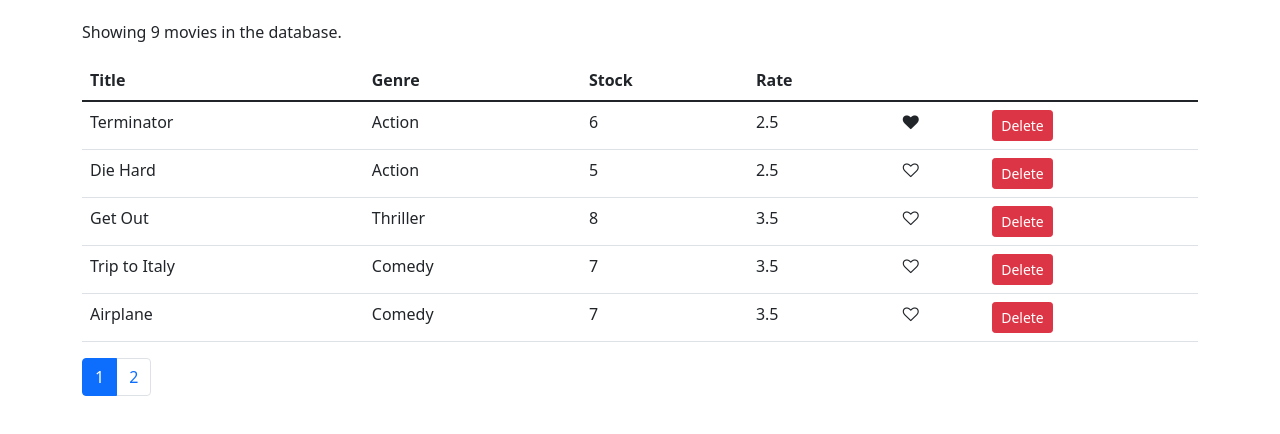
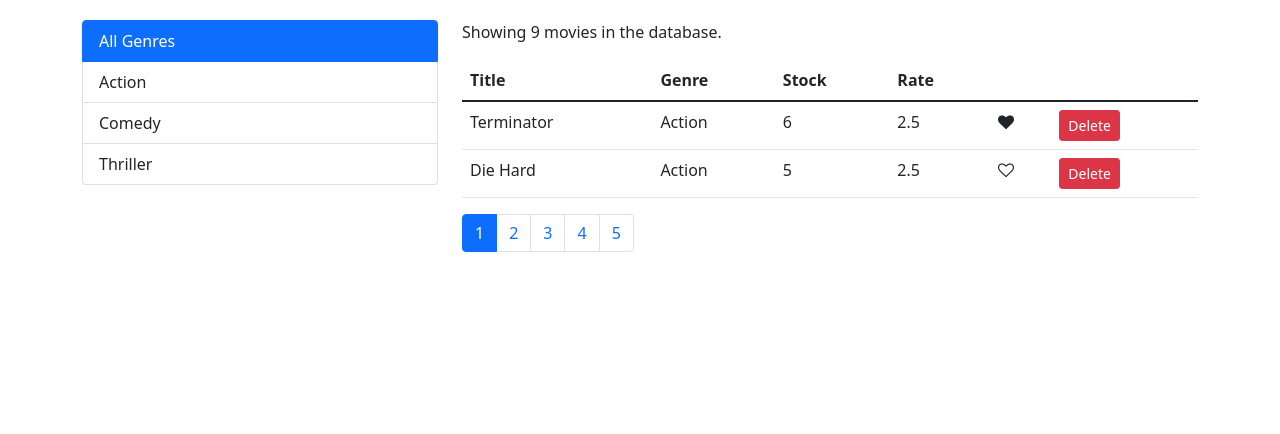
Before and after one commit to boobal-writes/vidly-react-app, a React (Create React App) app: page / in a window 1280 px wide. Shown: the top 434 px of the page. Built offline with nearby package versions, Linux system fonts and the light colour scheme.

Commit message:
add filtering

```diff
--- /dev/null
+++ b/src/components/common/listGroup.jsx
@@ -0,0 +1,50 @@
+import React from "react";
+import PropTypes from "prop-types";
+
+const ListGroup = ({
+  items,
+  keyProperty,
+  textProperty,
+  onItemSelect,
+  allItemsLabel,
+  selectedItem,
+}) => {
+  return (
+    <ul className="list-group">
+      <li
+        className={"list-group-item" + (!selectedItem ? " active" : "")}
+        onClick={() => onItemSelect(null)}
+      >
+        {allItemsLabel}
+      </li>
+      {items.map((item) => (
+        <li
+          key={item[keyProperty]}
+          className={
+            "list-group-item" +
+            (selectedItem && item[keyProperty] === selectedItem[keyProperty]
+              ? " active"
+              : "")
+          }
+          onClick={() => onItemSelect(item)}
+        >
+          {item[textProperty]}
+        </li>
+      ))}
+    </ul>
+  );
+};
+
+ListGroup.defaultProps = {
+  keyProperty: "_id",
+  textProperty: "name",
+};
+
+ListGroup.propTypes = {
+  items: PropTypes.array.isRequired,
+  onItemSelect: PropTypes.func.isRequired,
+  allItemsLabel: PropTypes.string.isRequired,
+  selectedItem: PropTypes.object,
+};
+
+export default ListGroup;
--- a/src/components/movies.jsx
+++ b/src/components/movies.jsx
@@ -1,15 +1,26 @@
 import React, { Component } from "react";
 import { getMovies, deleteMovie } from "../services/fakeMovieService";
+import { getGenres } from "../services/fakeGenreService";
 import Like from "./common/like";
 import Pagination from "./common/pagination";
 import { paginate } from "../utils/paginate";
+import ListGroup from "./common/listGroup";
 
 class Movies extends Component {
   state = {
+    movies: [],
+    genres: [],
+    pageSize: 2,
+    currentPageNumber: 1,
+    selectedGenre: null,
+  };
+
+  componentDidMount() {
+    this.setState({
       movies: getMovies(),
-    pageSize: 5,
-    currentPageNumber: 1,
-  };
+      genres: getGenres(),
+    });
+  }
 
   handleDelete = (movie) => {
     deleteMovie(movie._id);
@@ -30,14 +41,50 @@ class Movies extends Component {
     this.setState({ currentPageNumber: pageNumber });
   };
 
+  handleGenreChange = (genre) => {
+    if (!genre) {
+      this.setState({ selectedGenre: null, currentPageNumber: 1 });
+      return;
+    }
+    this.setState({ selectedGenre: genre, currentPageNumber: 1 });
+  };
+
   render() {
-    const { movies, currentPageNumber, pageSize } = this.state;
-    const { length: count } = movies;
+    const {
+      movies: allMovies,
+      currentPageNumber,
+      pageSize,
+      genres,
+      selectedGenre,
+    } = this.state;
+
+    const filteredMovies = selectedGenre
+      ? allMovies.filter((movie) => movie.genre._id === selectedGenre._id)
+      : allMovies;
+
+    const { length: count } = filteredMovies;
 
     if (count === 0) return <p>There are no movies in the database.</p>;
-    const moviesInCurrentPage = paginate(movies, currentPageNumber, pageSize);
+
+    const moviesInCurrentPage = paginate(
+      filteredMovies,
+      currentPageNumber,
+      pageSize
+    );
     return (
       <React.Fragment>
+        <div className="row">
+          <div className="col-4">
+            <ListGroup
+              items={genres}
+              // keyProperty="_id"
+              // textProperty="name"
+              allItemsLabel="All Genres"
+              onItemSelect={this.handleGenreChange}
+              selectedItem={this.state.selectedGenre}
+            ></ListGroup>
+          </div>
+          <div className="col-8">
             <p>Showing {count} movies in the database.</p>
             <table className="table">
               <thead>
@@ -80,6 +127,8 @@ class Movies extends Component {
               onPageChange={this.handlePageChange}
               currentPageNumber={currentPageNumber}
             ></Pagination>
+          </div>
+        </div>
       </React.Fragment>
     );
   }
```
Lines whose indentation alone changed are shown as unchanged.
